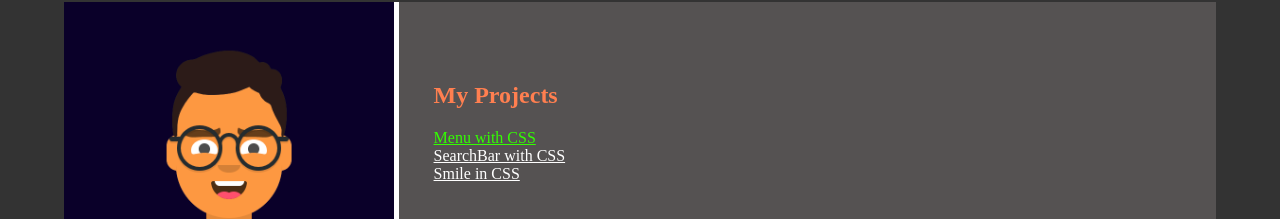
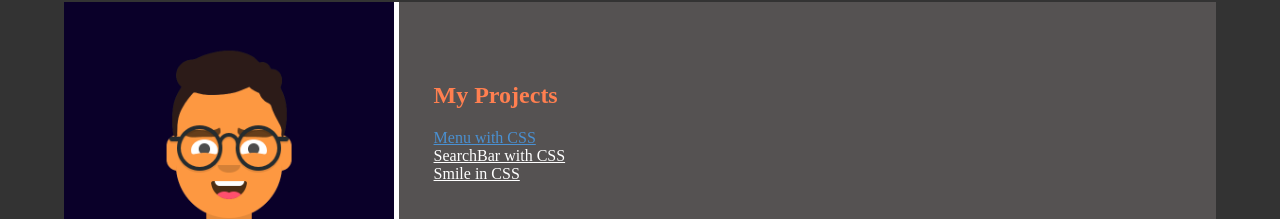
Before and after one commit to chusdum/chusdum.github.io, a plain HTML site: page index.html in a window 1280 px wide. In both pictures the pointer is over the link "Menu with CSS". Shown: the part 62-281 px from the top of the page. Drawn offline with Linux system fonts and the light colour scheme.

Commit message:
Add files via upload

```diff
--- a/index.html
+++ b/index.html
@@ -55,7 +55,7 @@
         {
             color: white;
         }
-        a:hover{color: rgb(51, 255, 0);}
+        a:hover{color: rgb(74, 144, 209);}
     </style>
 
 </head>
```
